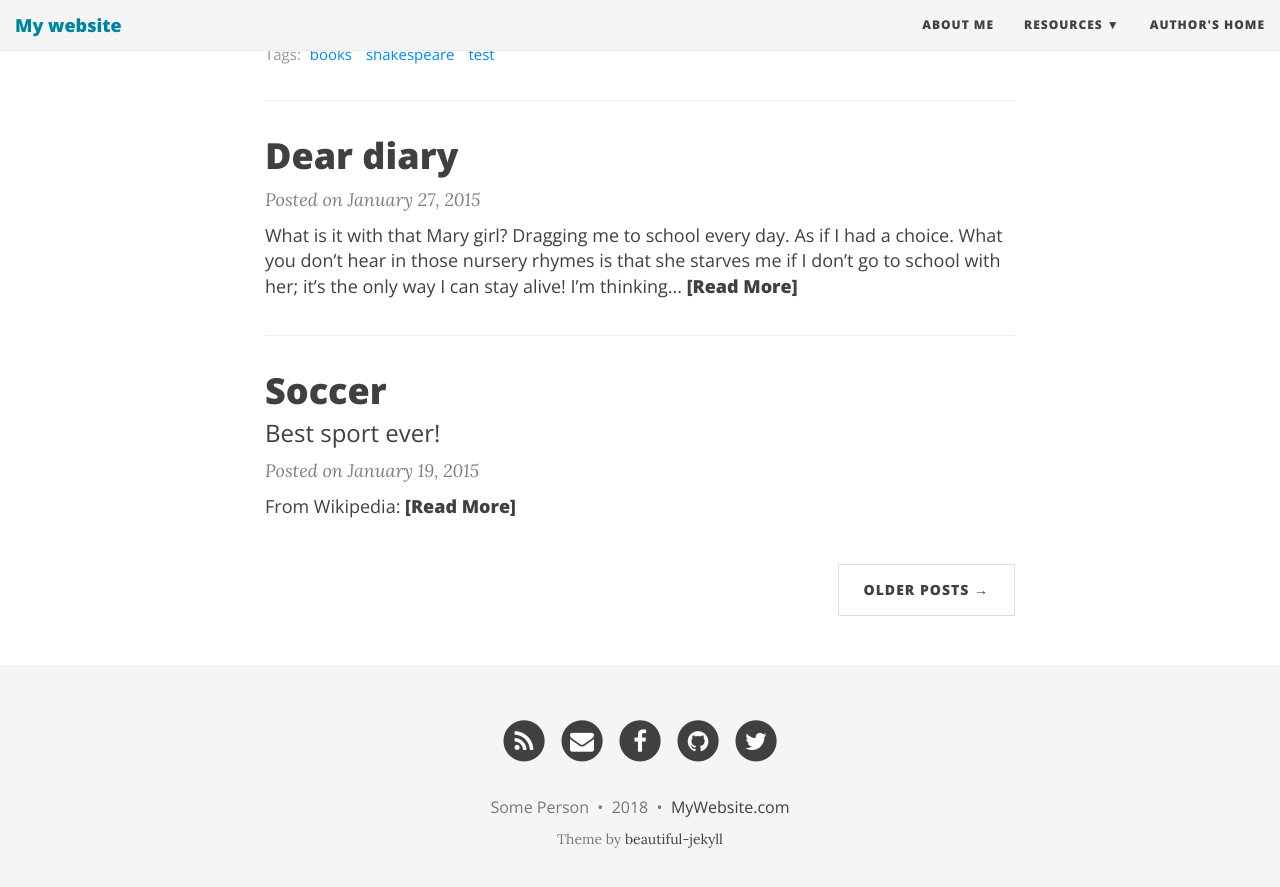
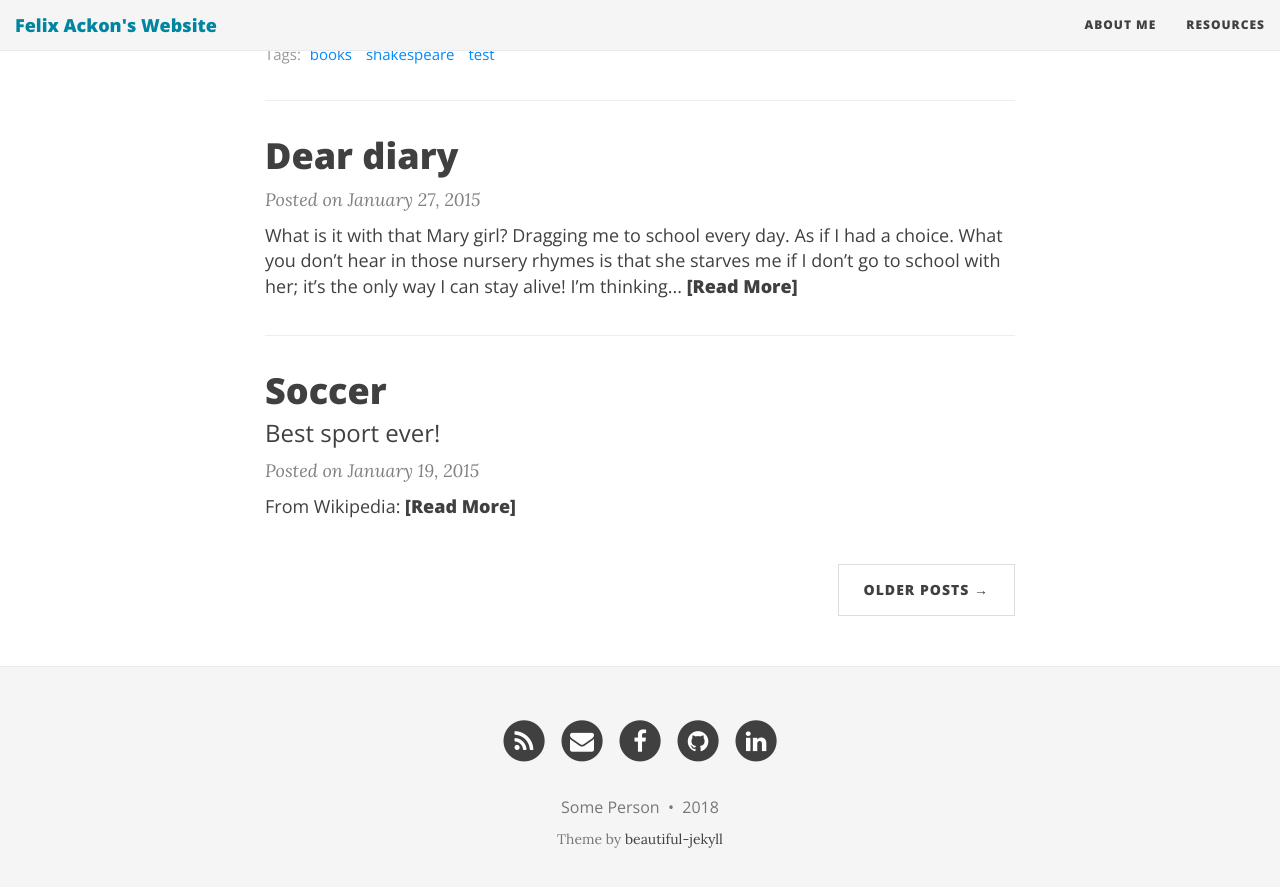
Before and after one commit to TheFelixA/TheFelixA.github.io, a Jekyll site: the page built from index.html, in a window 1280 px wide and 900 px high, scrolled down 1134 px. Shown: the top 887 px of the window. Built offline with Jekyll 4.4.1, drawn with Linux system fonts in a browser that asks for light colours; nearby versions of some CDN libraries; the list of posts is cut into pages by our own code; some of the changed lines change nothing that is shown.

Commit message:
Personalizing it to myself

```diff
--- a/_config.yml
+++ b/_config.yml
@@ -4,7 +4,7 @@
 # baseurl is the website's URL without the hostname
 
 # If you are building a simple GitHub user page (https://username.github.io) then use these settings:
-url: "https://username.github.io"
+url: "https://TheFelixA.github.io"
 baseurl: ""
 
 # If you are building a GitHub project page then use these settings:
@@ -14,10 +14,10 @@ baseurl: ""
 # Of course don't forget to change the username and projectname to YOUR username and project
 
 # Name of website
-title: My website
+title: Felix Ackon's Website
 
 # Short description of your site
-description: A virtual proof that name is awesome!
+description: An organized place for anyone who wants to learn about whay I have done and plan to do!
 
 # --- Navigation bar options --- #
 
@@ -25,10 +25,10 @@ description: A virtual proof that name is awesome!
 navbar-links:
   About Me: "aboutme"
   Resources:
-    - Beautiful Jekyll: "http://deanattali.com/beautiful-jekyll/"
-    - Learn markdown: "http://www.markdowntutorial.com/"
-    - GitHub Pages: "https://pages.github.com/"
-  Author's home: "http://deanattali.com"
+    #- Beautiful Jekyll: "http://deanattali.com/beautiful-jekyll/"
+    #- Learn markdown: "http://www.markdowntutorial.com/"
+    #- GitHub Pages: "https://pages.github.com/"
+  #Author's home: "http://deanattali.com"
 
 # Image to show in the navigation bar - image must be a square (width = height)
 # Remove this parameter if you don't want an image in the navbar
@@ -72,13 +72,13 @@ author:
 # If you want to add a new link that isn't here, you'll need to also edit the file _data/SocialNetworks.yml
 social-network-links:
   rss: true
-  email: "someone@example.com"
+  email: "ackon3000@yahoo.com"
   facebook: daattali
-  github: daattali
-  twitter: daattali
+  github: TheFelixA
+#  twitter: daattali
 #  reddit: yourname
 #  google-plus: +DeanAttali
-#  linkedin: daattali
+  linkedin: Felix Ackon
 #  xing: yourname
 #  stackoverflow: "3943160/daattali"
 #  snapchat: deanat78
@@ -92,14 +92,16 @@ social-network-links:
 
 # Select which share links to show in posts
 share-links-active:
-  twitter: true
-  facebook: true
+  twitter: false
+  facebook: false
   google: false
+  linkedin: true
+  github: true
   linkedin: true
 
 # How to display the link to the website in the footer
 # Remove this if you don't want a link in the footer
-url-pretty: "MyWebsite.com"  # eg. "deanattali.com/beautiful-jekyll"
+#url-pretty: "MyWebsite.com"  # eg. "deanattali.com/beautiful-jekyll"
 
 # --- Web Statistics Section --- #
 
```
